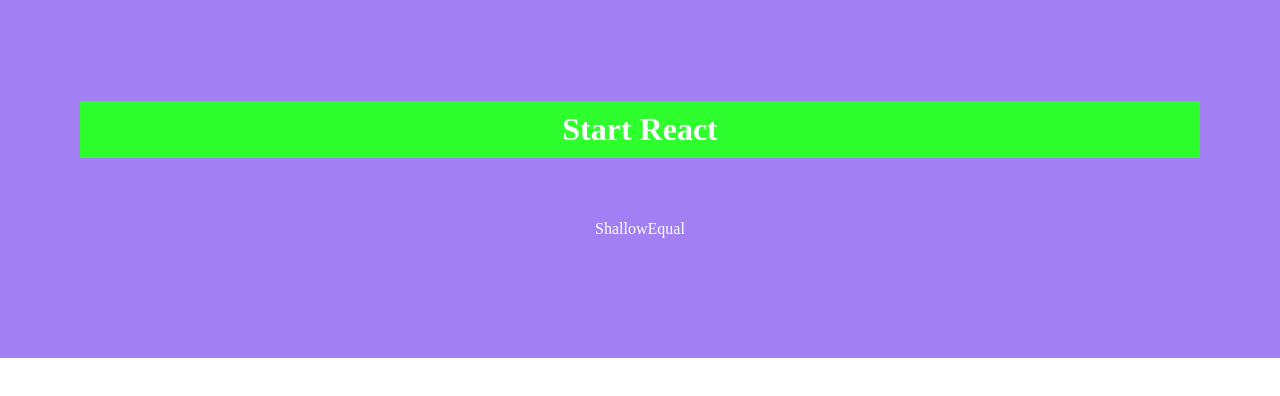
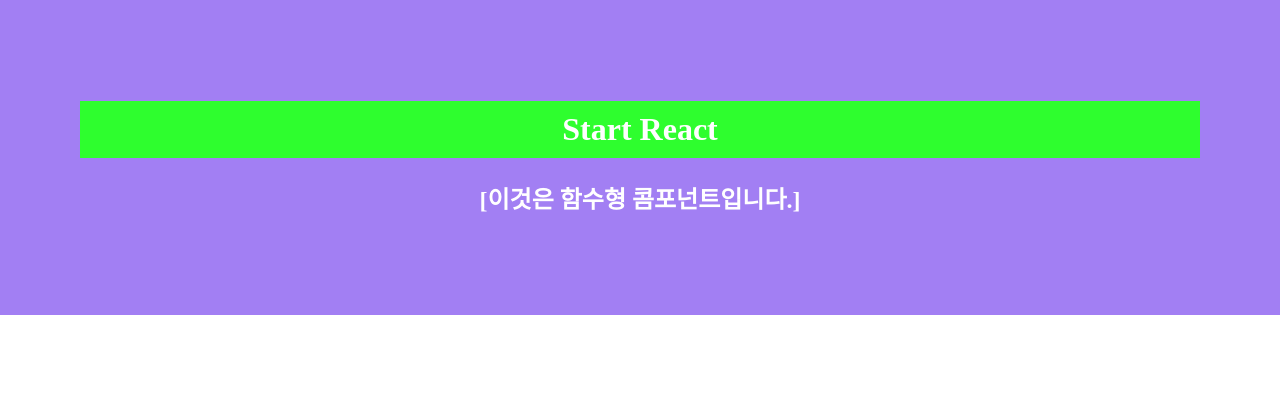
Before and after one commit to lee-kangpyo/react-start, a React (Create React App) app in the folder client/: page / in a window 1280 px wide. Shown: the top 396 px of the page. Built offline with nearby package versions, Linux system fonts and the light colour scheme.

Commit message:
함수형 컴포넌트 사용하기

```diff
--- a/client/src/App.js
+++ b/client/src/App.js
@@ -1,12 +1,12 @@
 import React from 'react';
 import './App.css';
-import ShallowEqual from './component2/R029_ShallowEqual'
+import FunctionComponent from './component2/R030_FunctionComponent'
 
 function App() {
   return (
     <div>
       <h1>Start React</h1>
-      <ShallowEqual />
+      <FunctionComponent contents="[이것은 함수형 콤포넌트입니다.]" />
     </div>
   );
 }
--- /dev/null
+++ b/client/src/component2/R030_FunctionComponent.js
@@ -0,0 +1,10 @@
+import React from 'react';
+
+function R030_FunctionComponent(props){
+  let {contents} = props;
+  return(
+    <h2>{contents}</h2>
+  )
+}
+
+export default R030_FunctionComponent;
```
